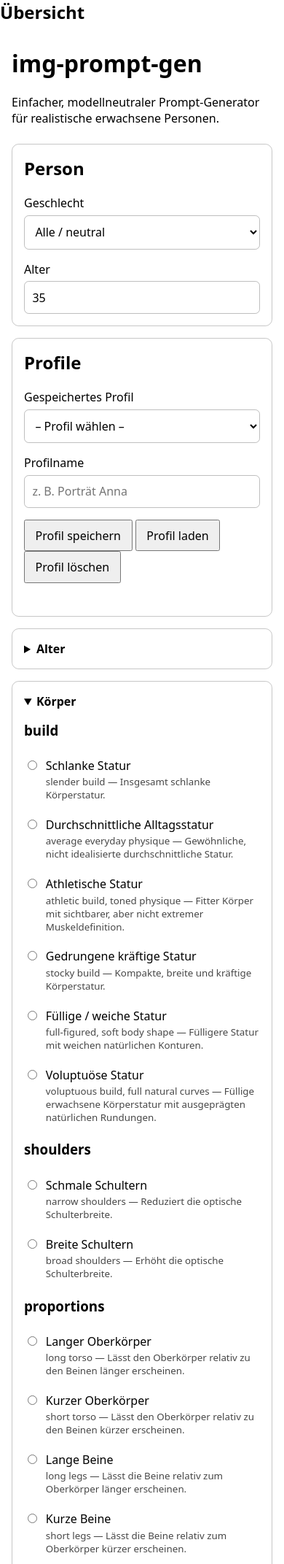
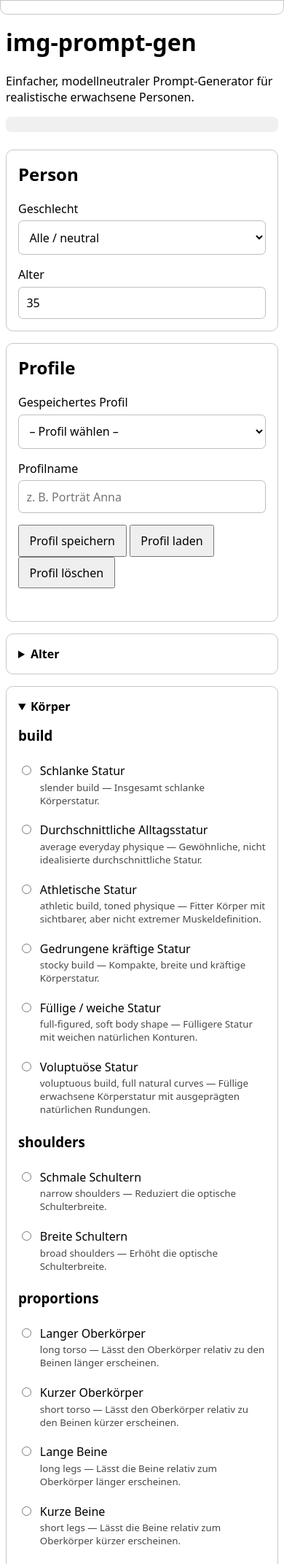
Before and after one commit to cbloecher/img-prompt-gen, a PHP site: page / in a window 390 px wide. Shown: the top 2143 px of the page at 73% size. Run offline with PHP 8.4, Linux system fonts and the light colour scheme.

Commit message:
Style sticky overview navigation

```diff
--- a/css/app.css
+++ b/css/app.css
@@ -1,10 +1,11 @@
-:root { font-family: system-ui, sans-serif; color-scheme: light dark; }
+:root { font-family: system-ui, sans-serif; color-scheme: light dark; scroll-behavior: smooth; }
 * { box-sizing: border-box; }
 body { margin: 0; }
-.app { width: min(1100px, calc(100% - 2rem)); margin: 2rem auto 4rem; }
+.page-layout { width: min(1420px, calc(100% - 2rem)); margin: 0 auto; display: grid; grid-template-columns: 230px minmax(0, 1100px); gap: 1.5rem; align-items: start; }
+.app { width: 100%; margin: 2rem 0 4rem; min-width: 0; }
 header { margin-bottom: 1.5rem; }
 h1, h2, h3, p { margin-top: 0; }
-.panel, details { border: 1px solid color-mix(in srgb, currentColor 22%, transparent); border-radius: .6rem; padding: 1rem; margin-bottom: 1rem; }
+.panel, details { border: 1px solid color-mix(in srgb, currentColor 22%, transparent); border-radius: .6rem; padding: 1rem; margin-bottom: 1rem; scroll-margin-top: 1rem; }
 .person-grid { display: grid; grid-template-columns: repeat(auto-fit,minmax(180px,1fr)); gap: 1rem; }
 label { display: grid; gap: .35rem; }
 select, input, textarea, button { font: inherit; }
@@ -12,7 +13,7 @@ select, input, textarea { width: 100%; padding: .65rem; border: 1px solid color-
 textarea { resize: vertical; }
 button { padding: .55rem .85rem; cursor: pointer; }
 summary { cursor: pointer; font-weight: 650; }
-.subcategory { margin-top: 1rem; }
+.subcategory { margin-top: 1rem; scroll-margin-top: 1rem; }
 .traits { display: grid; grid-template-columns: repeat(auto-fit,minmax(260px,1fr)); gap: .5rem 1rem; }
 .trait { display: grid; grid-template-columns: auto 1fr; gap: .55rem; align-items: start; padding: .4rem 0; }
 .trait input { width: auto; margin-top: .25rem; }
@@ -22,3 +23,26 @@ summary { cursor: pointer; font-weight: 650; }
 .message { min-height: 1.3em; margin: .5rem 0 0; }
 .message.error { font-weight: 650; }
 .hidden { display: none !important; }
+
+.overview { position: sticky; top: 1rem; margin-top: 2rem; max-height: calc(100vh - 2rem); overflow: auto; }
+.overview-inner { border: 1px solid color-mix(in srgb, currentColor 22%, transparent); border-radius: .6rem; padding: .85rem; }
+.overview h2 { font-size: 1rem; margin-bottom: .5rem; }
+.person-summary { font-weight: 650; padding-bottom: .7rem; margin-bottom: .55rem; border-bottom: 1px solid color-mix(in srgb, currentColor 18%, transparent); }
+.section-nav { display: grid; gap: .15rem; }
+.nav-category { margin-top: .55rem; font-size: .72rem; font-weight: 750; letter-spacing: .06em; text-transform: uppercase; opacity: .65; }
+.nav-link { color: inherit; text-decoration: none; display: grid; grid-template-columns: .75rem 1fr auto; align-items: center; gap: .35rem; padding: .28rem .25rem; border-radius: .3rem; font-size: .88rem; }
+.nav-link:hover { background: color-mix(in srgb, currentColor 8%, transparent); }
+.nav-dot { width: .48rem; height: .48rem; border-radius: 50%; border: 1px solid currentColor; opacity: .55; }
+.nav-link.has-selection .nav-dot { background: currentColor; opacity: .9; }
+.nav-count { opacity: .65; font-variant-numeric: tabular-nums; }
+.selection-summary { display: flex; flex-wrap: wrap; gap: .4rem .8rem; padding: .65rem .8rem; border-radius: .45rem; background: color-mix(in srgb, currentColor 6%, transparent); font-size: .9rem; }
+.selection-summary strong { font-weight: 700; }
+
+@media (max-width: 900px) {
+  .page-layout { display: block; width: min(1100px, calc(100% - 1rem)); }
+  .overview { position: sticky; top: 0; z-index: 10; margin: 0 -.5rem; max-height: none; overflow: visible; background: Canvas; }
+  .overview-inner { border-radius: 0 0 .6rem .6rem; padding: .55rem .75rem; }
+  .overview h2, .section-nav { display: none; }
+  .person-summary { border: 0; margin: 0; padding: 0; font-size: .85rem; }
+  .app { margin-top: 1rem; }
+}
```
